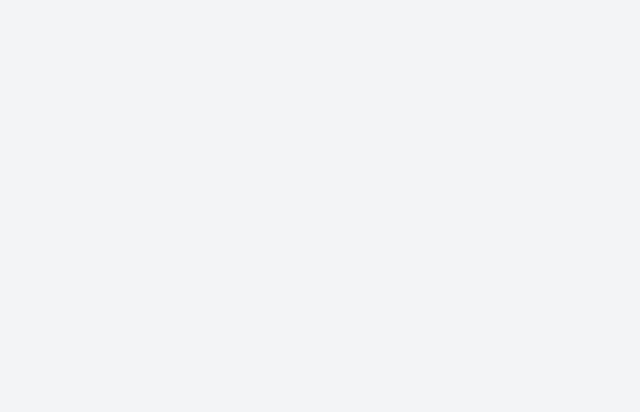
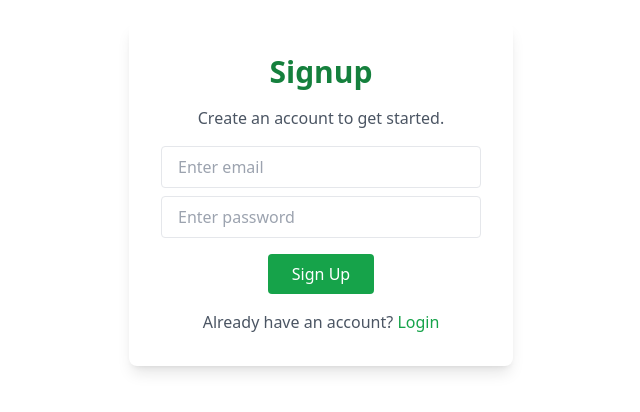
Before and after one commit to edine-noella/ecoflow, a React (Vite) app: page /signup in a window 1280 px wide. Before the commit this address had no page. Shown: the part 206-618 px from the top of the page, without its empty margins (319-959 px from the left). Built offline with nearby package versions, Linux system fonts and the light colour scheme.

Commit message:
chore: refactored my codes

```diff
--- a/src/App.jsx
+++ b/src/App.jsx
@@ -1,57 +1,43 @@
-import {
-  BrowserRouter as Router,
-  Routes,
-  Route,
-  Navigate,
-  useLocation,
-} from "react-router-dom";
-import { useState, useEffect } from "react";
+
+
+
+import { BrowserRouter as Router, Routes, Route, Navigate, useLocation } from "react-router-dom";
+import Signup from "./pages/Signup";
+import Login from "./pages/Login";
 import Home from "./pages/Home";
-import Login from "./pages/Login";
-import Signup from "./pages/Signup";
+import Profile from "./pages/Profile";
 import ScanWaste from "./pages/ScanWaste";
 import DisposalStations from "./pages/DisposalStations";
 import Rewards from "./pages/Rewards";
-import Profile from "./pages/Profile";
 import Navbar from "./components/Navbar";
 
-function App() {
-  const [user, setUser] = useState(null);
-
-  useEffect(() => {
-    const storedUser = JSON.parse(localStorage.getItem("user"));
-    if (storedUser) setUser(storedUser);
-  }, []);
+function Layout() {
+  const location = useLocation();
+  const hideNavbar = location.pathname === "/signup" || location.pathname === "/login";
 
   return (
+    <>
+      {!hideNavbar && <Navbar />}
+      <Routes>
+        <Route path="/" element={<Navigate to="/signup" replace />} />
+        <Route path="/signup" element={<Signup />} />
+        <Route path="/login" element={<Login />} />
+        <Route path="/home" element={<Home />} />
+        <Route path="/profile" element={<Profile />} />
+        <Route path="/scan" element={<ScanWaste />} />
+        <Route path="/stations" element={<DisposalStations />} />
+        <Route path="/rewards" element={<Rewards />} />
+      </Routes>
+    </>
+  );
+}
+
+function App() {
+  return (
     <Router>
-      <AppContent user={user} setUser={setUser} />
+      <Layout />
     </Router>
   );
 }
 
-function AppContent({ user, setUser }) {
-  const location = useLocation();
-  const hideNavbar =
-    location.pathname === "/login" || location.pathname === "/signup";
-
-  return (
-    <div className="min-h-screen bg-gray-100">
-      {!hideNavbar && <Navbar user={user} setUser={setUser} />}
-      <Routes>
-        <Route path="/home" element={<Home />} />
-        <Route path="/login" element={<Login setUser={setUser} />} />
-        <Route path="/" element={<Signup setUser={setUser} />} />
-        <Route path="/scan" element={<ScanWaste />} />
-        <Route path="/stations" element={<DisposalStations />} />
-        <Route path="/rewards" element={<Rewards />} />
-        <Route
-          path="/profile"
-          element={user ? <Profile user={user} /> : <Navigate to="/login" />}
-        />
-      </Routes>
-    </div>
-  );
-}
-
 export default App;
--- a/src/components/Navbar.jsx
+++ b/src/components/Navbar.jsx
@@ -1,11 +1,14 @@
+
+
 import { Link, useNavigate } from "react-router-dom";
 
-function Navbar({ user, setUser }) {
+function Navbar() {
   const navigate = useNavigate();
+  const user = JSON.parse(localStorage.getItem("user"));
 
   const handleLogout = () => {
     localStorage.removeItem("user");
-    setUser(null);
+    localStorage.removeItem("loggedIn");
     navigate("/login");
   };
 
@@ -14,12 +17,13 @@ function Navbar({ user, setUser }) {
       <div className="container mx-auto flex justify-between items-center">
         <Link to="/" className="text-white text-2xl font-bold">EcoFlow</Link>
         <div className="space-x-4">
+          <Link to="/home" className="text-white">Home</Link>
           <Link to="/scan" className="text-white">Scan Waste</Link>
-          <Link to="/stations" className="text-white">Stations</Link>
+          <Link to="/stations" className="text-white">Disposal Stations</Link>
           <Link to="/rewards" className="text-white">Rewards</Link>
           {user ? (
             <>
-              <Link to="/profile" className="text-white pl-20">{user.name}</Link>
+              <Link to="/profile" className="text-white pl-20">{user.email}</Link>
               <button onClick={handleLogout} className="text-white">Logout</button>
             </>
           ) : (
--- a/src/pages/Login.jsx
+++ b/src/pages/Login.jsx
@@ -1,29 +1,55 @@
+
+
 import { useState } from "react";
 import { useNavigate } from "react-router-dom";
 
-function Login({ setUser }) {
+function Login() {
   const [email, setEmail] = useState("");
   const [password, setPassword] = useState("");
   const navigate = useNavigate();
 
-  const handleLogin = (e) => {
-    e.preventDefault();
-    const user = { name: "Edine", email: "edinenoella@gmail.com"  };
-    localStorage.setItem("user", JSON.stringify(user));
-    setUser(user);
-    navigate("/");
+  const handleLogin = () => {
+    const storedUser = JSON.parse(localStorage.getItem("user"));
+
+    if (storedUser && storedUser.email === email && storedUser.password === password) {
+      localStorage.setItem("loggedIn", "true");
+      navigate("/home");
+    } else {
+      alert("Invalid email or password");
+    }
   };
 
   return (
     <div className="flex justify-center items-center h-screen">
-      <div className="bg-white p-8 rounded-lg shadow-lg w-96">
-        <h2 className="text-2xl font-bold text-center text-green-700">Login</h2>
-        <form onSubmit={handleLogin} className="mt-4">
-          <input type="email" value={email} onChange={(e) => setEmail(e.target.value)} placeholder="Email" className="w-full p-2 border rounded mb-2" required />
-          <input type="password" value={password} onChange={(e) => setPassword(e.target.value)} placeholder="Password" className="w-full p-2 border rounded mb-2" required />
-          <button className="w-full bg-green-600 text-white py-2 rounded">Login</button>
-          <span className="block text-center mt-4 text-gray-600">Don't have an account? <a href="/signup" className="text-green-600">Sign Up</a></span>
-        </form>
+      <div className="bg-white p-8 rounded-lg shadow-lg w-96 text-center">
+        <h1 className="text-3xl font-bold text-green-700 text-center">Login</h1>
+        <p className="mt-4 text-gray-600 text-center">Enter your credentials to continue.</p>
+        <input
+          type="email"
+          placeholder="Enter email"
+          className="block mx-auto mt-4 px-4 py-2 border rounded w-80"
+          value={email}
+          onChange={(e) => setEmail(e.target.value)}
+        />
+        <input
+          type="password"
+          placeholder="Enter password"
+          className="block mx-auto mt-2 px-4 py-2 border rounded w-80"
+          value={password}
+          onChange={(e) => setPassword(e.target.value)}
+        />
+        <button
+          onClick={handleLogin}
+          className="mt-4 px-6 py-2 bg-green-600 text-white rounded"
+        >
+          Log In
+        </button>
+        <span className="block text-center mt-4 text-gray-600">
+          Don't have an account?{" "}
+          <a href="/" className="text-green-600">
+            Sign Up
+          </a>
+        </span>
       </div>
     </div>
   );
--- a/src/pages/Profile.jsx
+++ b/src/pages/Profile.jsx
@@ -1,9 +1,32 @@
-function Profile({ user }) {
+
+
+
+import { useEffect, useState } from "react";
+import { useNavigate } from "react-router-dom";
+
+function Profile() {
+  const [user, setUser] = useState(null);
+  const navigate = useNavigate();
+
+  useEffect(() => {
+    const storedUser = JSON.parse(localStorage.getItem("user"));
+    const isLoggedIn = localStorage.getItem("loggedIn");
+
+    if (storedUser && isLoggedIn) {
+      setUser(storedUser);
+    } else {
+      navigate("/login");
+    }
+  }, [navigate]);
+
   return (
     <div className="text-center py-20">
       <h1 className="text-3xl font-bold text-green-700">Profile</h1>
-        <p className="mt-4 text-gray-600">Welcome, <strong>{user.name}</strong></p>
-        <p className="text-gray-600">Email: {user.email}</p>
+      {user ? (
+        <p className="mt-4 text-gray-600">Welcome, {user.email}!</p>
+      ) : (
+        <p className="mt-4 text-gray-600">Loading...</p>
+      )}
     </div>
   );
 }
--- a/src/pages/Signup.jsx
+++ b/src/pages/Signup.jsx
@@ -1,31 +1,56 @@
+
+
 import { useState } from "react";
 import { useNavigate } from "react-router-dom";
 
-function Signup({ setUser }) {
-  const [name, setName] = useState("");
+function Signup() {
   const [email, setEmail] = useState("");
   const [password, setPassword] = useState("");
   const navigate = useNavigate();
 
-  const handleSignup = (e) => {
-    e.preventDefault();
-    const user = { name, email };
-    localStorage.setItem("user", JSON.stringify(user));
-    setUser(user);
-    navigate("/");
+  const handleSignup = () => {
+    if (email && password) {
+      localStorage.setItem("user", JSON.stringify({ email }));
+      localStorage.setItem("loggedIn", "true");
+      navigate("/home");
+    } else {
+      alert("Please enter email and password");
+    }
   };
 
   return (
     <div className="flex justify-center items-center h-screen">
-      <div className="bg-white p-8 rounded-lg shadow-lg w-96">
-        <h2 className="text-2xl font-bold text-center text-green-700">Sign Up</h2>
-        <form onSubmit={handleSignup} className="mt-4">
-          <input type="text" value={name} onChange={(e) => setName(e.target.value)} placeholder="Name" className="w-full p-2 border rounded mb-2" required />
-          <input type="email" value={email} onChange={(e) => setEmail(e.target.value)} placeholder="Email" className="w-full p-2 border rounded mb-2" required />
-          <input type="password" value={password} onChange={(e) => setPassword(e.target.value)} placeholder="Password" className="w-full p-2 border rounded mb-2" required />
-          <button className="w-full bg-green-600 text-white py-2 rounded">Sign Up</button>
-          <span className="block text-center mt-4 text-gray-600">Already have an account? <a href="/login" className="text-green-600">Login</a></span>
-        </form>
+      <div className="bg-white p-8 rounded-lg shadow-lg w-96 text-center">
+        <h1 className="text-3xl font-bold text-green-700 text-center">
+          Signup
+        </h1>
+        <p className="mt-4 text-gray-600">Create an account to get started.</p>
+        <input
+          type="email"
+          placeholder="Enter email"
+          className="block mx-auto mt-4 px-4 py-2 border rounded w-80"
+          value={email}
+          onChange={(e) => setEmail(e.target.value)}
+        />
+        <input
+          type="password"
+          placeholder="Enter password"
+          className="block mx-auto mt-2 px-4 py-2 border rounded w-80"
+          value={password}
+          onChange={(e) => setPassword(e.target.value)}
+        />
+        <button
+          onClick={handleSignup}
+          className="mt-4 px-6 py-2 bg-green-600 text-white rounded"
+        >
+          Sign Up
+        </button>
+        <span className="block text-center mt-4 text-gray-600">
+          Already have an account?{" "}
+          <a href="/login" className="text-green-600">
+            Login
+          </a>
+        </span>
       </div>
     </div>
   );
```
Lines whose indentation alone changed are shown as unchanged.
